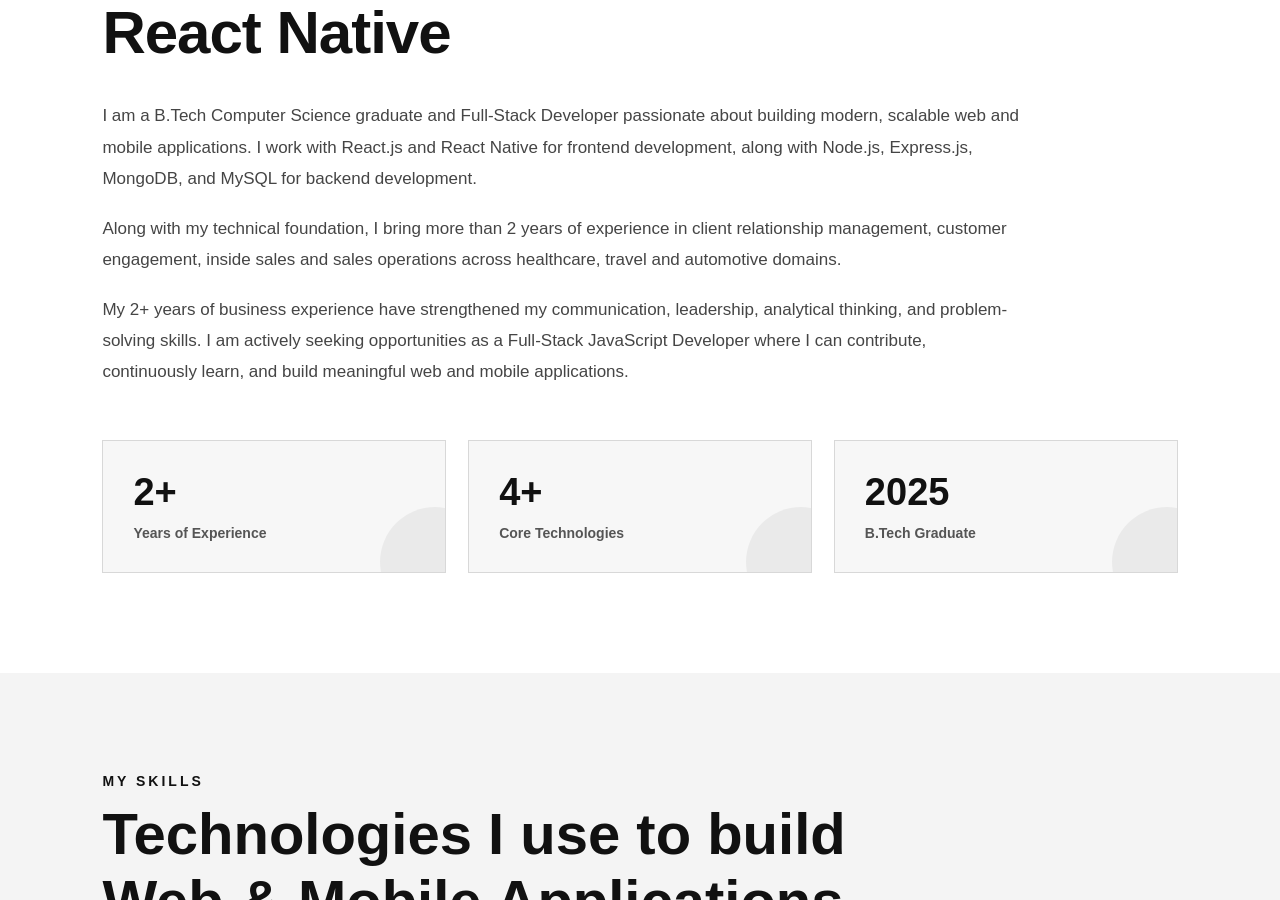
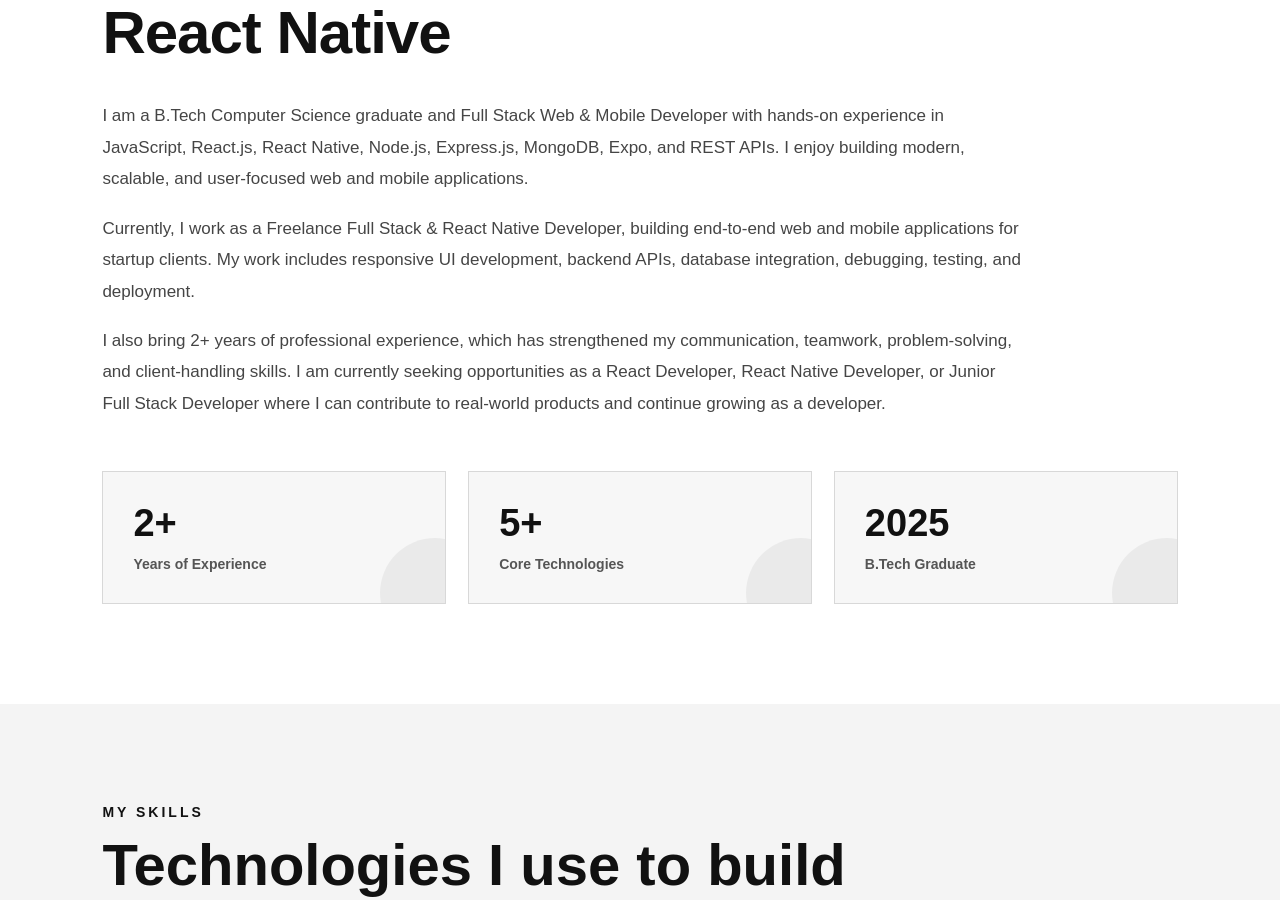
Before and after one commit to rajukr07/Raju-portfolio, a React (Vite) app: page / in a window 1280 px wide. Shown: the part 1028-1928 px from the top of the page. Built offline with nearby package versions, Linux system fonts and the light colour scheme.

Commit message:
add:update about section and add work experience section

```diff
--- a/src/components/About/About.jsx
+++ b/src/components/About/About.jsx
@@ -9,20 +9,26 @@ function About() {
         <h2 className="about__title">
           Full-Stack Developer React & React Native
         </h2>
-
 <p className="about__text">
-          I am a B.Tech Computer Science graduate and Full-Stack Developer passionate about building modern, scalable web and mobile applications. I work with React.js and React Native for frontend development, along with Node.js, Express.js, MongoDB, and MySQL for backend development.
+  I am a B.Tech Computer Science graduate and Full Stack Web & Mobile Developer
+  with hands-on experience in JavaScript, React.js, React Native, Node.js,
+  Express.js, MongoDB, Expo, and REST APIs. I enjoy building modern, scalable,
+  and user-focused web and mobile applications.
 </p>
 
 <p className="about__text">
-          Along with my technical foundation, I bring more than 2 years of
-          experience in client relationship management, customer engagement,
-          inside sales and sales operations across healthcare, travel and
-          automotive domains.
+  Currently, I work as a Freelance Full Stack & React Native Developer,
+  building end-to-end web and mobile applications for startup clients. My work
+  includes responsive UI development, backend APIs, database integration,
+  debugging, testing, and deployment.
 </p>
 
 <p className="about__text">
-          My 2+ years of business experience have strengthened my communication, leadership, analytical thinking, and problem-solving skills. I am actively seeking opportunities as a Full-Stack JavaScript Developer where I can contribute, continuously learn, and build meaningful web and mobile applications.
+  I also bring 2+ years of professional experience, which has strengthened my
+  communication, teamwork, problem-solving, and client-handling skills. I am
+  currently seeking opportunities as a React Developer, React Native Developer,
+  or Junior Full Stack Developer where I can contribute to real-world products
+  and continue growing as a developer.
 </p>
 
         <div className="about__highlights">
@@ -32,7 +38,7 @@ function About() {
           </div>
 
           <div className="about__highlight">
-            <span className="about__number">4+</span>
+            <span className="about__number">5+</span>
             <span className="about__label">Core Technologies</span>
           </div>
 
```
Lines whose indentation alone changed are shown as unchanged.
